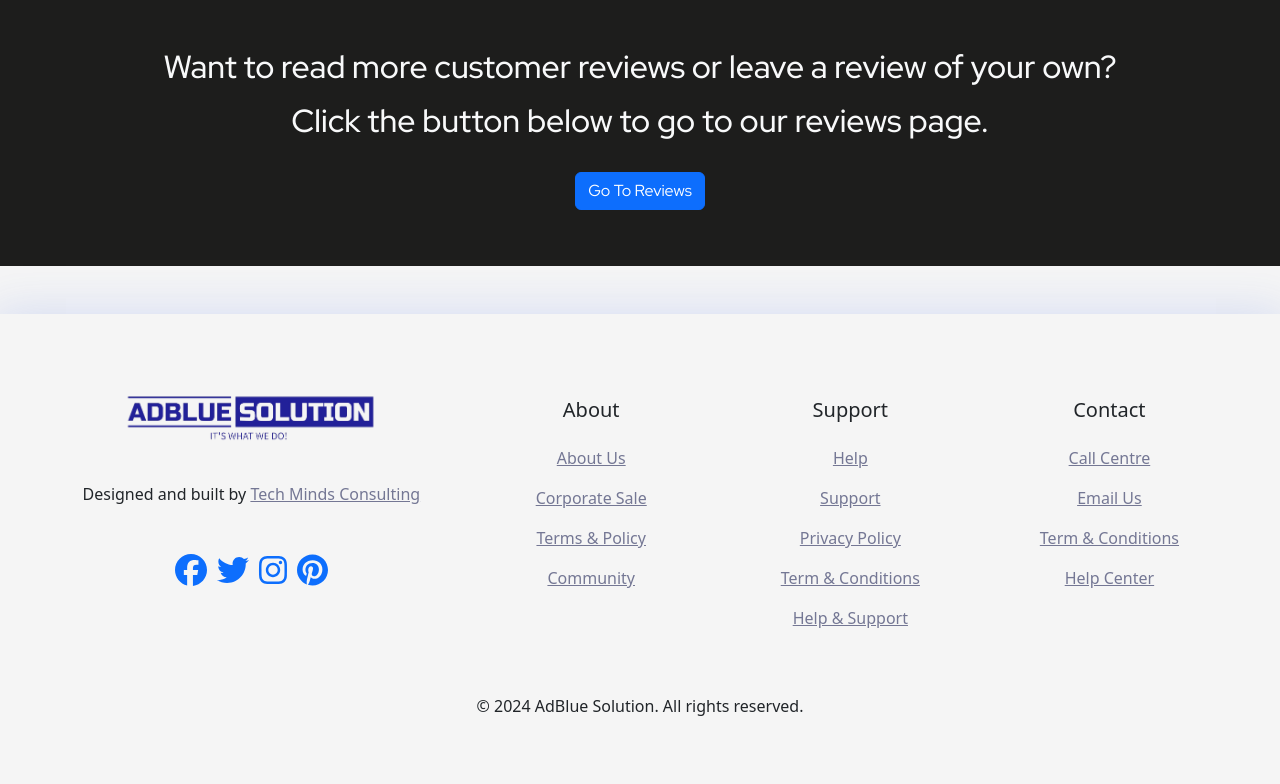
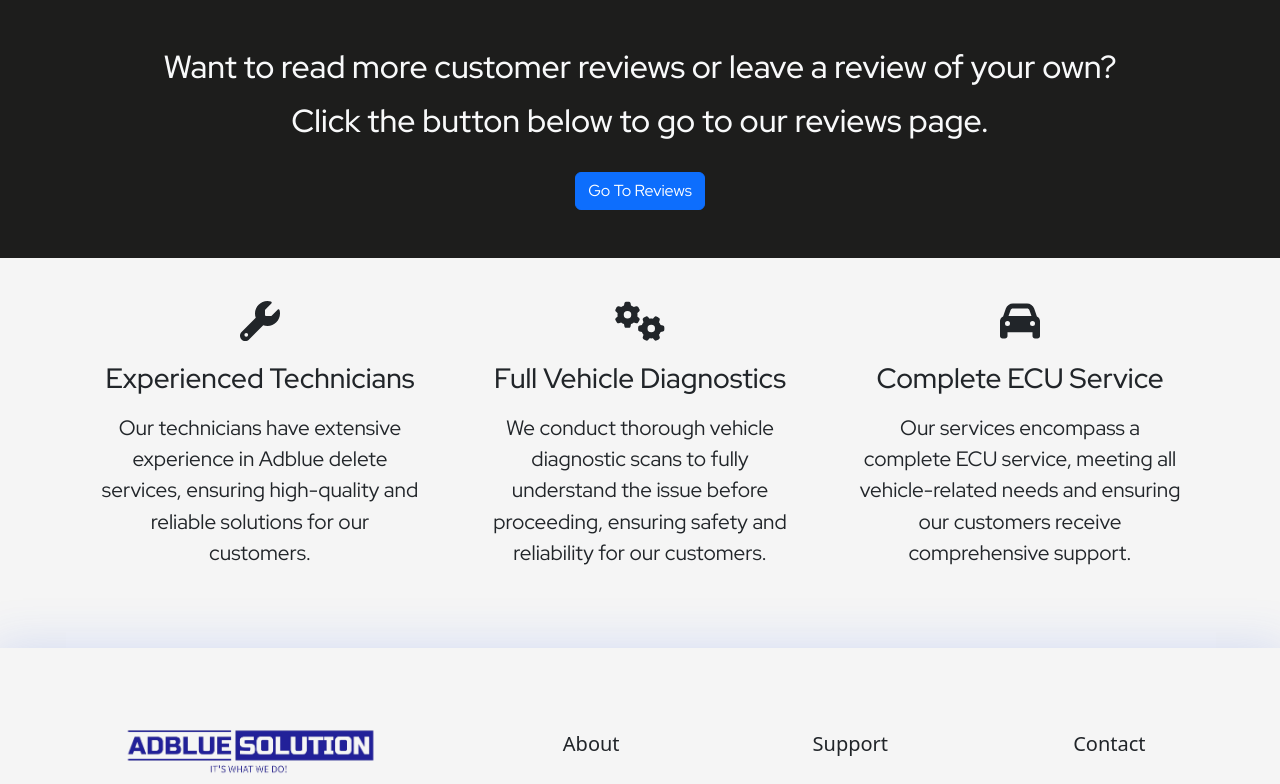
Before and after one commit to joshthomas98/adblue-solution-website, a React (Vite) app: page / in a window 1280 px wide. Shown: the part 1802-2586 px from the top of the page. Built offline with nearby package versions, Linux system fonts and the light colour scheme; some icons are missing; a web font is replaced by a local one.

Commit message:
1/5/24 - 2

```diff
--- a/src/components/HomepageCards.jsx
+++ b/src/components/HomepageCards.jsx
@@ -76,7 +76,7 @@ const HomepageCards = () => {
               </div>
             </div>
           </div>
-          <div className="col-md px-4">
+          <div className="col-md px-4 mb-sm-4">
             <div
               className="card bg-dark text-light"
               style={{ backgroundColor: "#373737" }}
@@ -124,7 +124,7 @@ const HomepageCards = () => {
       </div>
 
       <div
-        className="text-center pt-3 pb-2"
+        className="text-center pt-3 pb-4"
         style={{ backgroundColor: "#1D1D1C" }}
       >
         <Button href="/reviewslist">Go To Reviews</Button>
--- a/src/pages/Homepage.jsx
+++ b/src/pages/Homepage.jsx
@@ -1,6 +1,8 @@
 import React from "react";
+import { Container, Row, Col, Button } from "react-bootstrap";
+import { FontAwesomeIcon } from "@fortawesome/react-fontawesome";
+import { faWrench, faCar, faCogs } from "@fortawesome/free-solid-svg-icons"; // Import relevant icons
 import HomepageCards from "../components/HomepageCards";
-import { Button } from "react-bootstrap";
 
 const myfont = {
   fontFamily: "'Red Hat Display', sans-serif",
@@ -28,21 +30,17 @@ const Homepage = () => {
             transform: "translate(-50%, -50%)",
             textAlign: "center",
             color: "white",
-            background: "none", // Set background to none to make it transparent
-            maxWidth: "80%", // Limit width to 80% of the viewport width
+            background: "none",
+            maxWidth: "80%",
             zIndex: "1",
           }}
         >
           <h1
             style={{
-              fontSize: "5vw", // Responsive font size based on viewport width
+              fontSize: "5vw",
               background: "none",
-              "@media (max-width: 768px)": {
-                fontSize: "4vw", // Adjust font size for smaller screens
-              },
-              "@media (max-width: 576px)": {
-                fontSize: "3vw", // Adjust font size for even smaller screens
-              },
+              "@media (max-width: 768px)": { fontSize: "4vw" },
+              "@media (max-width: 576px)": { fontSize: "3vw" },
             }}
           >
             Welcome To AdBlue Solution
@@ -51,21 +49,21 @@ const Homepage = () => {
       </section>
 
       <section className="home-about container py-5">
-        <div className="row">
-          <div className="col-md-4 offset-md-1">
+        <Row>
+          <Col md={4} className="offset-md-1 text-center">
             {" "}
-            {/* Adjusted column width and offset */}
+            {/* Added text-center class */}
             <img
               style={{ height: "400px", width: "auto" }}
               className="img-fluid"
               src="src/assets/van man white background no slogan.png"
               alt=""
             />
-          </div>
-          <div className="col-md-6 d-flex align-items-center">
-            {" "}
-            {/* Adjusted column width */}
-            <div className="container">
+          </Col>
+          <Col md={6} className="d-flex align-items-center">
+            <div className="container text-md-start text-center">
+              {" "}
+              {/* Added text-md-start and text-center classes */}
               <h2 className="pb-1">It's What We Do</h2>
               <p className="pb-1">
                 UK specialists in Adblue delete services. Our experienced
@@ -78,8 +76,8 @@ const Homepage = () => {
               </p>
               <Button href="/about">Find out more about us</Button>
             </div>
-          </div>
-        </div>
+          </Col>
+        </Row>
       </section>
 
       <section
@@ -88,6 +86,63 @@ const Homepage = () => {
       >
         <HomepageCards />
       </section>
+
+      <section className="pb-3" id="functionality boxes">
+        <Container>
+          <Row className="text-center g-4">
+            <Col md>
+              <div className="homepage-card bg-secondary">
+                <div className="card-body text-center p-3">
+                  <div className="h1 mb-3">
+                    <FontAwesomeIcon icon={faWrench} />
+                  </div>
+                  <h3 className="card-title mb-3">Experienced Technicians</h3>{" "}
+                  {/* Updated title */}
+                  <p className="card-text">
+                    Our technicians have extensive experience in Adblue delete
+                    services, ensuring high-quality and reliable solutions for
+                    our customers.
+                  </p>
+                </div>
+              </div>
+            </Col>
+
+            <Col md>
+              <div className="homepage-card bg-secondary">
+                <div className="card-body text-center p-3">
+                  <div className="h1 mb-3">
+                    <FontAwesomeIcon icon={faCogs} /> {/* Changed icon */}
+                  </div>
+                  <h3 className="card-title mb-3">Full Vehicle Diagnostics</h3>{" "}
+                  {/* Updated title */}
+                  <p className="card-text">
+                    We conduct thorough vehicle diagnostic scans to fully
+                    understand the issue before proceeding, ensuring safety and
+                    reliability for our customers.
+                  </p>
+                </div>
+              </div>
+            </Col>
+
+            <Col md>
+              <div className="homepage-card bg-secondary">
+                <div className="card-body text-center p-3">
+                  <div className="h1 mb-3">
+                    <FontAwesomeIcon icon={faCar} /> {/* Changed icon */}
+                  </div>
+                  <h3 className="card-title mb-3">Complete ECU Service</h3>{" "}
+                  {/* Updated title */}
+                  <p className="card-text">
+                    Our services encompass a complete ECU service, meeting all
+                    vehicle-related needs and ensuring our customers receive
+                    comprehensive support.
+                  </p>
+                </div>
+              </div>
+            </Col>
+          </Row>
+        </Container>
+      </section>
     </div>
   );
 };
```
